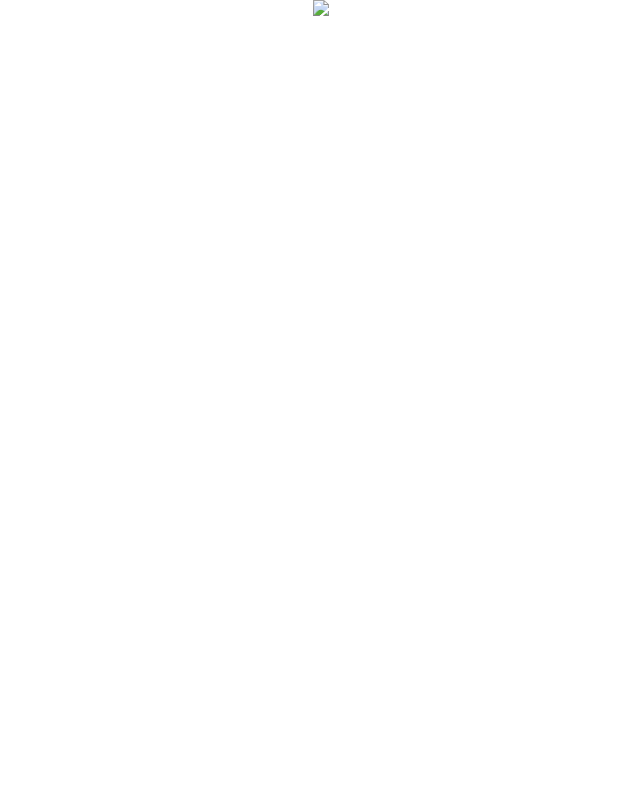
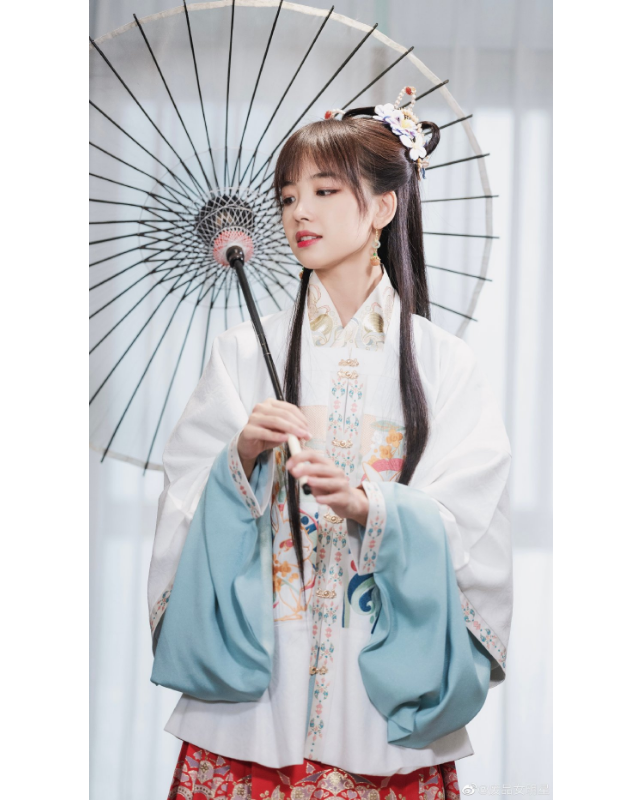
Before and after one commit to Soonogo/songenen.github.io, a plain HTML site: page index.html in a window 1280 px wide. Shown: the whole page, without its empty margins (319-959 px from the left). Drawn offline with Linux system fonts and the light colour scheme.

Commit message:
Update index.html

```diff
--- a/index.html
+++ b/index.html
@@ -26,7 +26,7 @@
 <body>
 <div>
 
-    <img src="./static/2.png" >
+    <img src="./static/2.jpg" >
 
 
 </div>
```
